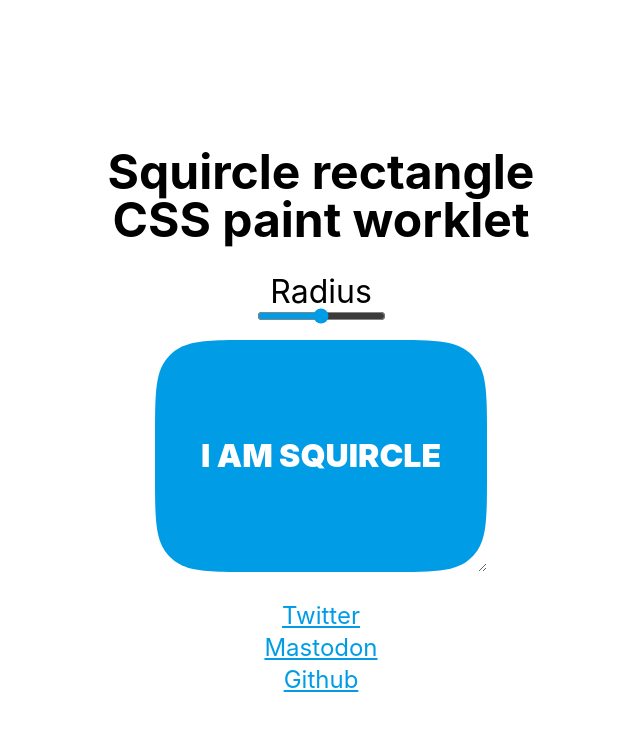
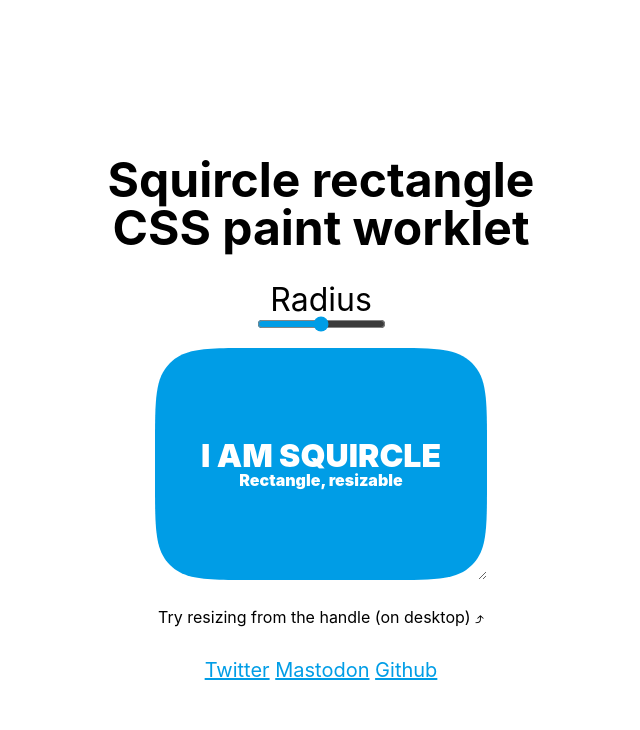
Before and after one commit to sakamies/squircle-rect, a plain HTML site: page index.html in a window 1280 px wide. Shown: the whole page, without its empty margins (319-959 px from the left). Drawn offline with Linux system fonts and the light colour scheme.

Commit message:
Some better comments etc

```diff
--- a/index.html
+++ b/index.html
@@ -23,15 +23,26 @@
     <input type="range" min=0 max=200 id="radius-input">
     <div class="squircle-rect">
       I AM SQUIRCLE
+      <br>
+      <small>Rectangle, resizable</small>
     </div>
-    <a href="https://twitter.com/sakamies">Twitter</a>
-    <a href="https://mastodon.social/@sakamies">Mastodon</a>
-    <a href="https://github.com/sakamies/squircle-rect">Github</a>
+    <p>
+      <small>Try resizing from the handle (on desktop) ⤴</small>
+    </p>
+    <p class="links">
+      <a href="https://twitter.com/sakamies">Twitter</a>
+      <a href="https://mastodon.social/@sakamies">Mastodon</a>
+      <a href="https://github.com/sakamies/squircle-rect">Github</a>
+    </p>
   </div>
 
+  <!-- Polyfill browsers that don't yet support CSS Paint API. -->
   <script src="https://unpkg.com/css-paint-polyfill"></script>
   <script>
+    //Import CSS Paint Worklet module.
     CSS.paintWorklet.addModule('/squircle-rect.js')
+
+    //Demo stuff
     const radiusInput = document.querySelector('#radius-input')
     const squirclerect = document.querySelector('.squircle-rect')
     function setRadius (e) {
@@ -44,6 +55,45 @@
   <style>
     :root {
       --cc: #009de6;
+    }
+    /* Some niceness for later, when browser support is all there.
+      @property --squircle-radius {
+      syntax: '<integer>';
+      inherits: true;
+      initial-value: 0;
+    }
+    @property --squircle-smooth {
+      syntax: '<integer>';
+      inherits: true;
+      initial-value: .5;
+    }
+    @property --squircle-color {
+      syntax: '<string>';
+      inherits: true;
+    }
+    */
+    .squircle-rect {
+      font-size: 2rem;
+      font-weight: 900;
+      display: grid;
+      place-content: center;
+      place-items: center;
+      color: white;
+
+      /*The actual bit about the squircle*/
+      --squircle-color: var(--cc);
+      --squircle-radius: 100;
+      --squircle-smooth: .5; /*TODO: Smoothing parameter*/
+      background: paint(squircle-rect);
+      /*-------*/
+
+      resize: both;
+      overflow: hidden;
+      width: 300px;
+      height: 200px;
+      margin: 0 0 1rem 0;
+      padding: 1rem;
+      max-width: 100%;
     }
     html, body {
       height: 100%;
@@ -62,53 +112,28 @@
       font-size: 3rem;
       margin: 2rem 0 2rem 0;
     }
+    p {
+      margin: 0 0 2rem 0;
+    }
+    small {
+      font-size: 1rem;
+    }
     a {
-      font-size: 1.5rem;
       color: var(--cc);
-      margin: 0 0 .5rem 0;
     }
     input {
       accent-color: var(--cc);
       margin: 0 0 1rem 0;
     }
-/*     @property --squircle-radius {
-      syntax: '<integer>';
-      inherits: true;
-      initial-value: 0;
-    }
-    @property --squircle-smooth {
-      syntax: '<integer>';
-      inherits: true;
-      initial-value: .5;
-    }
-    @property --squircle-color {
-      syntax: '<string>';
-      inherits: true;
-    } */
     .content {
       display: grid;
       place-content: center;
       place-items: center;
       margin: auto;
     }
-    .squircle-rect {
-      font-size: 2rem;
-      font-weight: 900;
-      display: grid;
-      place-content: center;
-      place-items: center;
-      color: white;
-      --squircle-color: var(--cc);
-      --squircle-radius: 100;
-      --squircle-smooth: .5;
-      background: paint(squircle-rect);
-      resize: both;
-      overflow: hidden;
-      width: 300px;
-      height: 200px;
-      margin: 0 0 2rem 0;
-      padding: 1rem;
-      max-width: 100%;
+    .links {
+      font-size: 1.25rem;
+      margin: 0 0 .75rem 0;
     }
   </style>
 </body>
```
Also changed, not shown: squircle-rect-css-paint-worklet.png.
